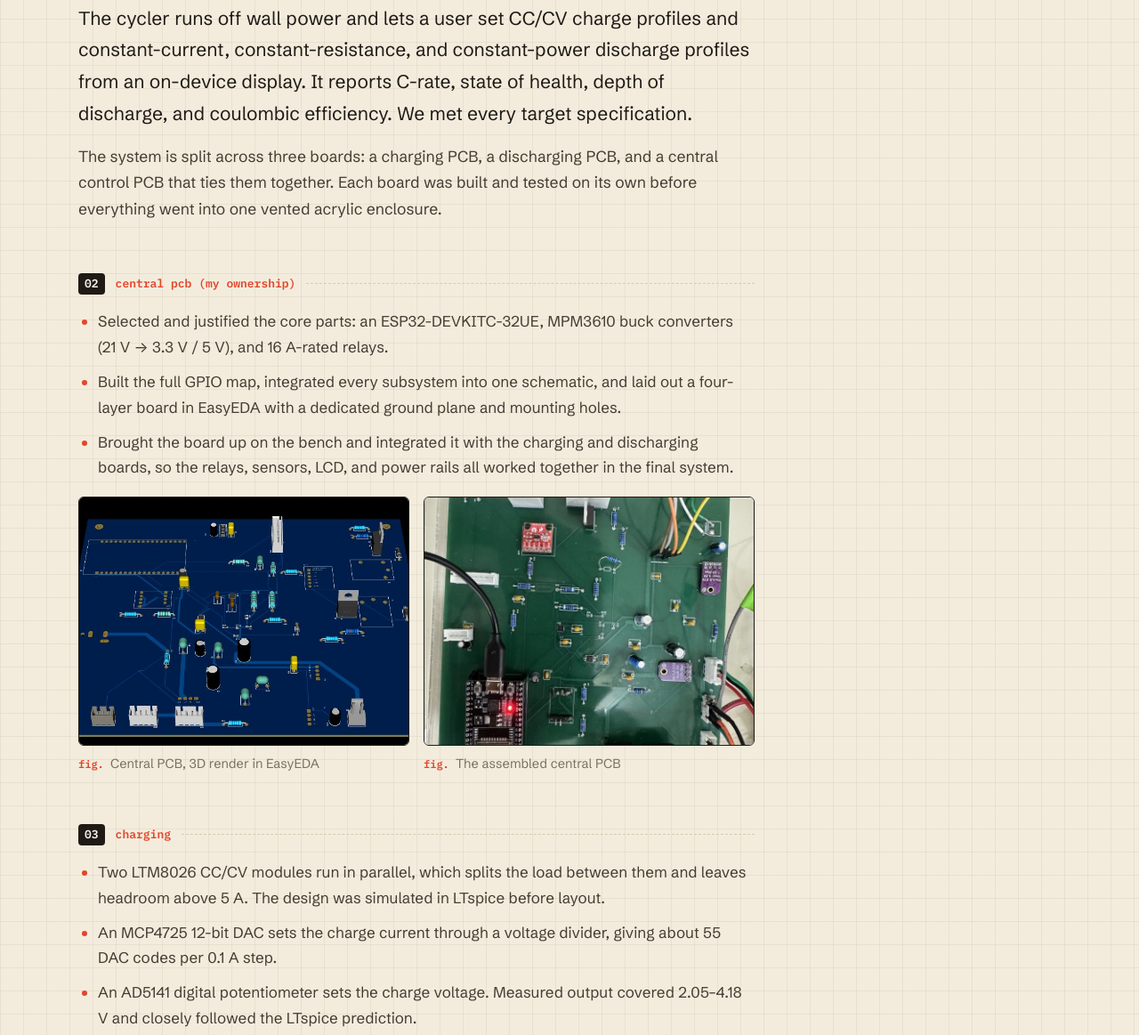
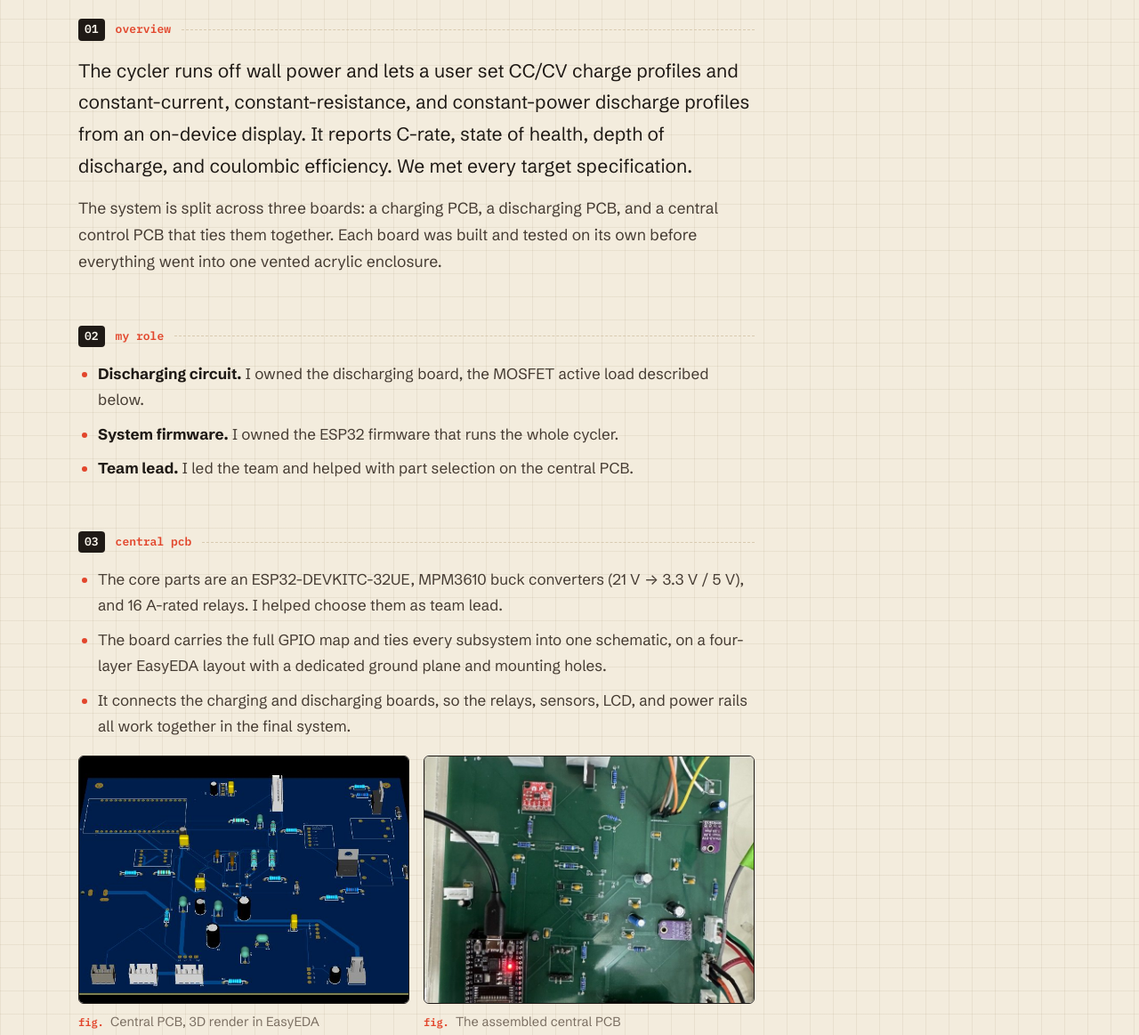
Before and after one commit to kklugewicz/kklugewicz.github.io, a plain HTML site: page projects/battery-cycler.html in a window 1280 px wide. Shown: the part 1435-2598 px from the top of the page at 89% size. Drawn offline with Linux system fonts and the light colour scheme; a web font is replaced by a local one.

Commit message:
Battery cycler: correct Kyle's role to discharging circuit and firmware
He led the team and helped with central PCB part selection, but did
not own the central PCB.

Co-Authored-By: Claude Opus 5.5 <noreply@anthropic.com>
Claude-Session: https://claude.ai/code/session_013oK91QegV5tFKD7DzimCqT

```diff
--- a/projects/battery-cycler.html
+++ b/projects/battery-cycler.html
@@ -21,7 +21,7 @@
       <p class="eyebrow">Power Electronics · Senior Capstone</p>
       <h1>Lithium Battery Cycler</h1>
       <p class="subtitle">A 120 V AC bench instrument that charges and discharges lithium cells under user-defined profiles while tracking capacity and cell health.</p>
-      <ul class="facts"><li><strong>Role</strong>Central PCB & Integration</li><li><strong>When</strong>2026</li><li><strong>Team</strong>5 engineers</li><li><strong>Budget</strong>$878.44 total</li></ul>
+      <ul class="facts"><li><strong>Role</strong>Team Lead · Discharging Circuit · Firmware</li><li><strong>When</strong>2026</li><li><strong>Team</strong>5 engineers</li><li><strong>Budget</strong>$878.44 total</li></ul>
     </div>
   </header>
 
@@ -44,11 +44,18 @@ efficiency. We met every target specification.</p>
 <p>The system is split across three boards: a charging PCB, a discharging PCB, and a central control PCB that ties them
 together. Each board was built and tested on its own before everything went into one vented acrylic enclosure.</p>
 
-<h2>Central PCB (my ownership)</h2>
+<h2>My role</h2>
 <ul>
-  <li>Selected and justified the core parts: an ESP32-DEVKITC-32UE, MPM3610 buck converters (21 V → 3.3 V / 5 V), and 16 A-rated relays.</li>
-  <li>Built the full GPIO map, integrated every subsystem into one schematic, and laid out a four-layer board in EasyEDA with a dedicated ground plane and mounting holes.</li>
-  <li>Brought the board up on the bench and integrated it with the charging and discharging boards, so the relays, sensors, LCD, and power rails all worked together in the final system.</li>
+  <li><strong>Discharging circuit.</strong> I owned the discharging board, the MOSFET active load described below.</li>
+  <li><strong>System firmware.</strong> I owned the ESP32 firmware that runs the whole cycler.</li>
+  <li><strong>Team lead.</strong> I led the team and helped with part selection on the central PCB.</li>
+</ul>
+
+<h2>Central PCB</h2>
+<ul>
+  <li>The core parts are an ESP32-DEVKITC-32UE, MPM3610 buck converters (21 V → 3.3 V / 5 V), and 16 A-rated relays. I helped choose them as team lead.</li>
+  <li>The board carries the full GPIO map and ties every subsystem into one schematic, on a four-layer EasyEDA layout with a dedicated ground plane and mounting holes.</li>
+  <li>It connects the charging and discharging boards, so the relays, sensors, LCD, and power rails all work together in the final system.</li>
 </ul>
 <div class="fig-row" style="--ratio:4/3">
   <figure class="fig"><a href="../assets/img/cycler-central-3d.jpg"><img src="../assets/img/cycler-central-3d.jpg" alt="3D render of the central PCB in EasyEDA" loading="lazy"></a><figcaption>Central PCB, 3D render in EasyEDA</figcaption></figure>
@@ -67,7 +74,7 @@ together. Each board was built and tested on its own before everything went into
   <figure class="fig"><a href="../assets/img/cycler-charge-pcb.jpg"><img src="../assets/img/cycler-charge-pcb.jpg" alt="Completed charging PCB" loading="lazy"></a><figcaption>Charging PCB after reflow soldering</figcaption></figure>
 </div>
 
-<h2>Discharging</h2>
+<h2>Discharging (my ownership)</h2>
 <ul>
   <li>The discharger is a MOSFET active load: an LT1006 op-amp with an integrator drives the gates of five parallel IRF540N MOSFETs to sink a set current.</li>
   <li>A FLIR thermal study set a 4 A safe ceiling per MOSFET, and we derated the design to 3 A. That drove the final two-layer, five-MOSFET board with a heatsink and fan.</li>
@@ -103,7 +110,7 @@ together. Each board was built and tested on its own before everything went into
   <li>Built a noise-rejection chain: a relay-open baseline, a trimmed mean of 100 samples, and an exponential moving average.</li>
 </ul>
 
-<h2>Firmware &amp; interface</h2>
+<h2>Firmware &amp; interface (my ownership)</h2>
 <ul>
   <li>The ESP32 firmware runs a state machine that handles safety checks, the control loops, and the end-of-charge and end-of-discharge conditions every pass through the main loop.</li>
   <li>The menu on the 20×4 LCD sets charging, discharging, or full cycles, the number of cycles, cutoff voltage, current, and discharge mode. A dedicated button stops everything immediately.</li>
```
